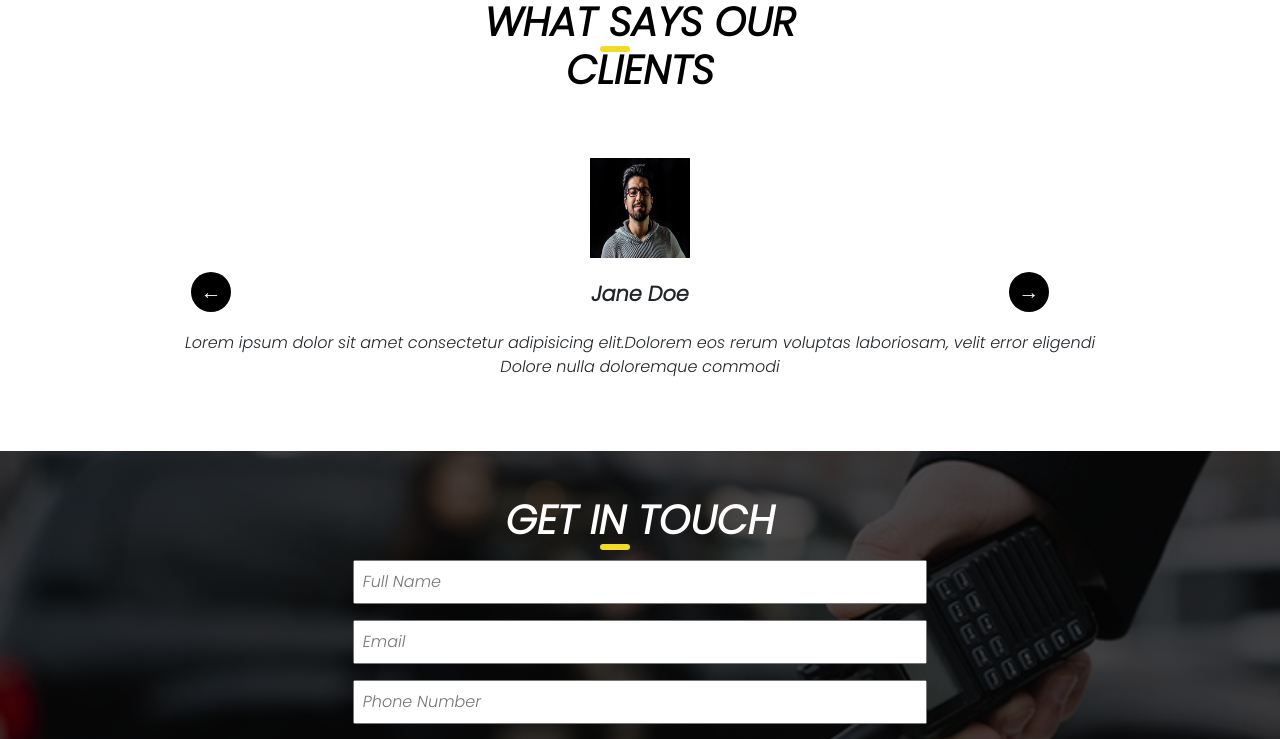
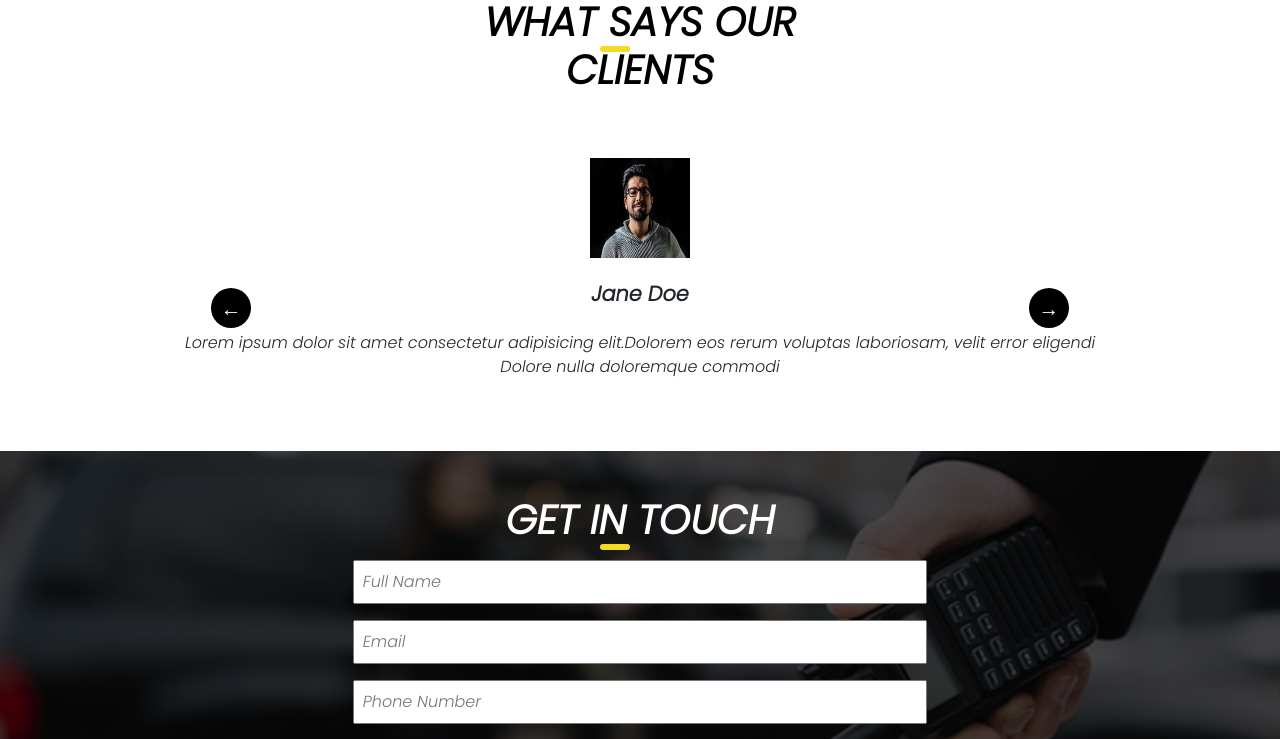
Before and after one commit to pejuameenat/guarder, a React (Create React App) app: page / in a window 1280 px wide. Shown: the part 1720-2459 px from the top of the page. Built offline with nearby package versions, Linux system fonts and the light colour scheme.

Commit message:
modified the carousel buttons

```diff
--- a/src/components/App.js
+++ b/src/components/App.js
@@ -1,4 +1,5 @@
-import React from "react";
+import React from 'react';
+// import { useRef, useState, useEffect } from "react";
 import Header from "./Header";
 import Home from "./Home";
 import About from "./About";
@@ -9,24 +10,26 @@ import Guard from "./Guard";
 import Footer from "./Footer";
 
 //TODO INTERSECTION OBSERVER API
-function observerFunc(entries, observer){
-  const [entry] = entries
-  if(!entry.isIntersecting)return;
-    entry.target.classList.remove('section--hidden')
-    observer.unobserve(entry.target)
+// function observerFunc(entries, observer){
+//   const [entry] = entries
+//   if(!entry.isIntersecting)return;
+//     entry.target.classList.remove('section--hidden')
+//     observer.unobserve(entry.target)
 
-}
-  const sectionObserver = new IntersectionObserver(observerFunc, {
-    root: null,
-    threshold:0.15
-   })
-   const allSections = document.querySelectorAll('.section')
-   allSections.forEach(function(section){
-    sectionObserver.observe(section)
-    section.classList.add('section--hidden')
-   })
+// }
+//   const sectionObserver = new IntersectionObserver(observerFunc, {
+//     root: null,
+//     threshold:0.15
+//    })
+//    const allSections = document.querySelectorAll('.section')
+//    allSections.forEach(function(section){
+//     sectionObserver.observe(section)
+//     section.classList.add('section--hidden')
+//    })
 
 function App() {
+
+
   return (
     <div className="app">
       <Header />
--- a/src/components/Carousel.jsx
+++ b/src/components/Carousel.jsx
@@ -1,4 +1,4 @@
-import React from "react";
+import React, { useState } from "react";
 import Slider from "./Slider";
 import testimonials from "../testimonial";
 
@@ -14,19 +14,36 @@ function slideInfo(slide) {
   );
 }
 function Carousel() {
+    const [slideItemIndex, setSlideItemIndex] = useState(0);
+
+     const rightArr = () => {
+      const newIndex = (slideItemIndex > 0) ? slideItemIndex - 1 : 0;
+      setSlideItemIndex(newIndex);
+    };
+
+    const leftArr = () => {
+      const newIndex = (slideItemIndex < 2) ? slideItemIndex + 1 : 2;
+      setSlideItemIndex(newIndex);
+    };
+
+
   return (
     <section className="section">
       <h2 className='common-h2 carousel-h2'>WHAT SAYS OUR CLIENTS</h2>
       <div className="slider-container">
         <div className="carousel">
-          <div className="sliders">{testimonials.map(slideInfo)}</div>
+          <div id="sliders" style={{ transform: `translate(${slideItemIndex * -33}%)` }}>{testimonials.map(slideInfo)}</div>
            <div className="controls">
-               <span className="arrow left" onClick={leftArrFunc}>
+            <button className="arrow left" onClick={leftArr}>
+            <span className="">
               &larr;
               </span>
-              <span className="arrow right" onClick={rightArrFunc}>
-              &rarr;
-             </span>
+            </button>
+            <button className="arrow right" onClick={rightArr}>
+                 <span className="">
+                 &rarr;
+                </span>
+              </button>
            </div>
         </div>
       </div>
@@ -34,17 +51,4 @@ function Carousel() {
   );
 }
 
-
-// functionality for the arrow buttons
-const slideBox = document.querySelector('.sliders');
-let slideItemIndex = 0;
-function rightArrFunc(){
-  slideItemIndex = (slideItemIndex > 0) ? slideItemIndex - 1 : 0;
-  slideBox.style.transform = `translate(${slideItemIndex * -33}%)`;
-}
-
-function leftArrFunc(){
-  slideItemIndex = (slideItemIndex < 2) ? slideItemIndex + 1 : 2;
-  slideBox.style.transform = `translate(${slideItemIndex * -33}%)`;
-}
 export default Carousel;
--- a/src/style.css
+++ b/src/style.css
@@ -70,18 +70,19 @@ header {
 
 /* js classes */
 .ul-class {
-     transform: translate(50%);
+    transform: translate(50%);
     padding-top: 4rem;
 }
 
-.menu-position{
+.menu-position {
     position: absolute;
     right: 1rem;
     top: .9rem;
 }
-.logo-position{
-  position: absolute;
-  top: .5rem;
+
+.logo-position {
+    position: absolute;
+    top: .5rem;
 }
 
 .ul-class li {
@@ -244,8 +245,7 @@ button {
 }
 
 #radio1:checked~.navigation-auto .auto-btn1 {
-    background-color:transparent;
-
+    background-color: transparent;
 }
 
 #radio2:checked~.navigation-auto .auto-btn2 {
@@ -253,7 +253,7 @@ button {
 }
 
 #radio3:checked~.navigation-auto .auto-btn3 {
-    background-color:transparent;
+    background-color: transparent;
 }
 
 /* end of slider */
@@ -275,9 +275,10 @@ button {
     padding: var(--padding2);
 }
 
-#about{
+#about {
     padding: 5rem 0;
 }
+
 .text {
     box-shadow: 1px 1px 1px 1px rgba(0, 0, 0, 0.1);
     padding: var(--padding3);
@@ -384,10 +385,11 @@ button {
 }
 
 /* SLIDER TESTIMONIALS */
-.carousel-h2{
+.carousel-h2 {
     color: var(--clr-black);
 }
-.slider-container{
+
+.slider-container {
     width: 90%;
     display: flex;
     justify-content: center;
@@ -395,42 +397,47 @@ button {
     margin: 2rem auto;
 }
 
-.carousel{
+.carousel {
     height: auto;
-    max-width:80% ;
+    max-width: 80%;
     position: relative;
     overflow: hidden;
+}
 
-}
-.sliders{
+#sliders {
     height: 100%;
     display: flex;
     width: 300%;
     transition: all 300ms;
 }
 
- .slide-item{
+.slide-item {
     flex-basis: 100%;
     margin: 1rem auto;
 }
 
-.slide-item p, .slide-item h3{
+.slide-item p,
+.slide-item h3 {
     text-align: center;
     padding: .5rem 0;
 }
- .slide-item h3{
+
+.slide-item h3 {
     font-size: var(--font-size-big);
     font-weight: var(--font-weight-bold);
- }
-.slide-item img{
+}
+
+.slide-item img {
     display: block;
     width: 100px;
     height: 100px;
     margin: 1rem auto;
+
 }
-.controls .arrow{
+
+.controls .arrow {
     position: absolute;
-    bottom: .5%;
+    bottom: -4%;
     font-size: var(--font-size-big);
     height: 40px;
     width: 40px;
@@ -440,16 +447,19 @@ button {
     color: var(--clr-white);
     border-radius: 50%;
     background-color: var(--clr-black);
-    padding: .2rem;
-    transform: translate(-50%);
+    padding: 0!important;
 }
-.left{
-    left:60%;
+
+
+.left {
+    left: 55%;
 }
-.right{
-    right: 50%;
+
+.right {
+    right: 55%;
 }
-.arrow:hover{
+
+.arrow:hover {
     background-color: var(--clr-gold-yellow);
 }
 
@@ -470,11 +480,12 @@ textarea {
     color: var(--clr-black);
 }
 
-.em-class{
+.em-class {
     color: #f00;
     padding: var(--padding5);
     font-weight: var(--font-weight-bold);
 }
+
 #submit {
     margin-bottom: 1rem;
 }
@@ -482,10 +493,14 @@ textarea {
 /* GUARDS SECTION */
 .guard-item {
     position: relative;
+    width: 90%;
+    margin: 0 auto;
 }
-#body-guards{
+
+#body-guards {
     max-width: 100%;
 }
+
 .main-guard__p {
     padding: var(--padding5);
 }
@@ -513,7 +528,7 @@ textarea {
     bottom: 0;
     left: 0;
     right: 0;
-    height: 100px;
+    height: 90px;
     padding-top: var(--padding2);
     color: var(--clr-white);
     background-image: linear-gradient(rgba(0, 0, 0, 0.5), rgba(0, 0, 0, 0.5));
@@ -678,6 +693,7 @@ footer a {
         right: .8em;
         box-shadow: 0px 0px 0px 0px;
     }
+
     /* SERVICES */
     #card {
         max-width: 32%;
@@ -698,18 +714,21 @@ footer a {
     }
 
     /* GUARDS*/
-    #body-guards{
+    #body-guards {
         max-width: 50%;
     }
+
     /* carousel */
-    .controls .arrow{
+    .controls .arrow {
         position: absolute;
         top: 50%;
     }
-    .left{
-        left:2rem
+
+    .left {
+        left: 2rem
     }
-    .right{
+
+    .right {
         right: 2rem;
     }
 }
```
